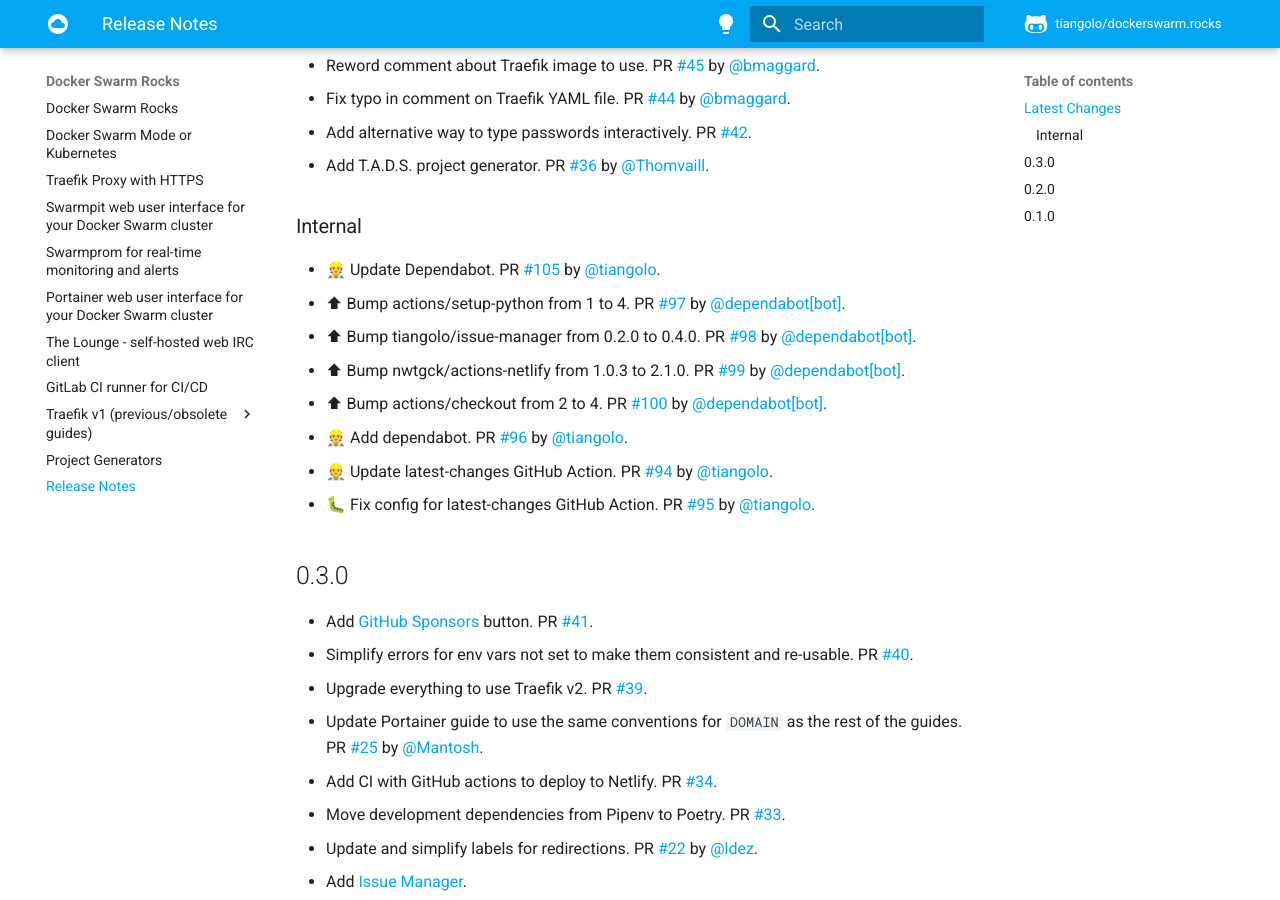
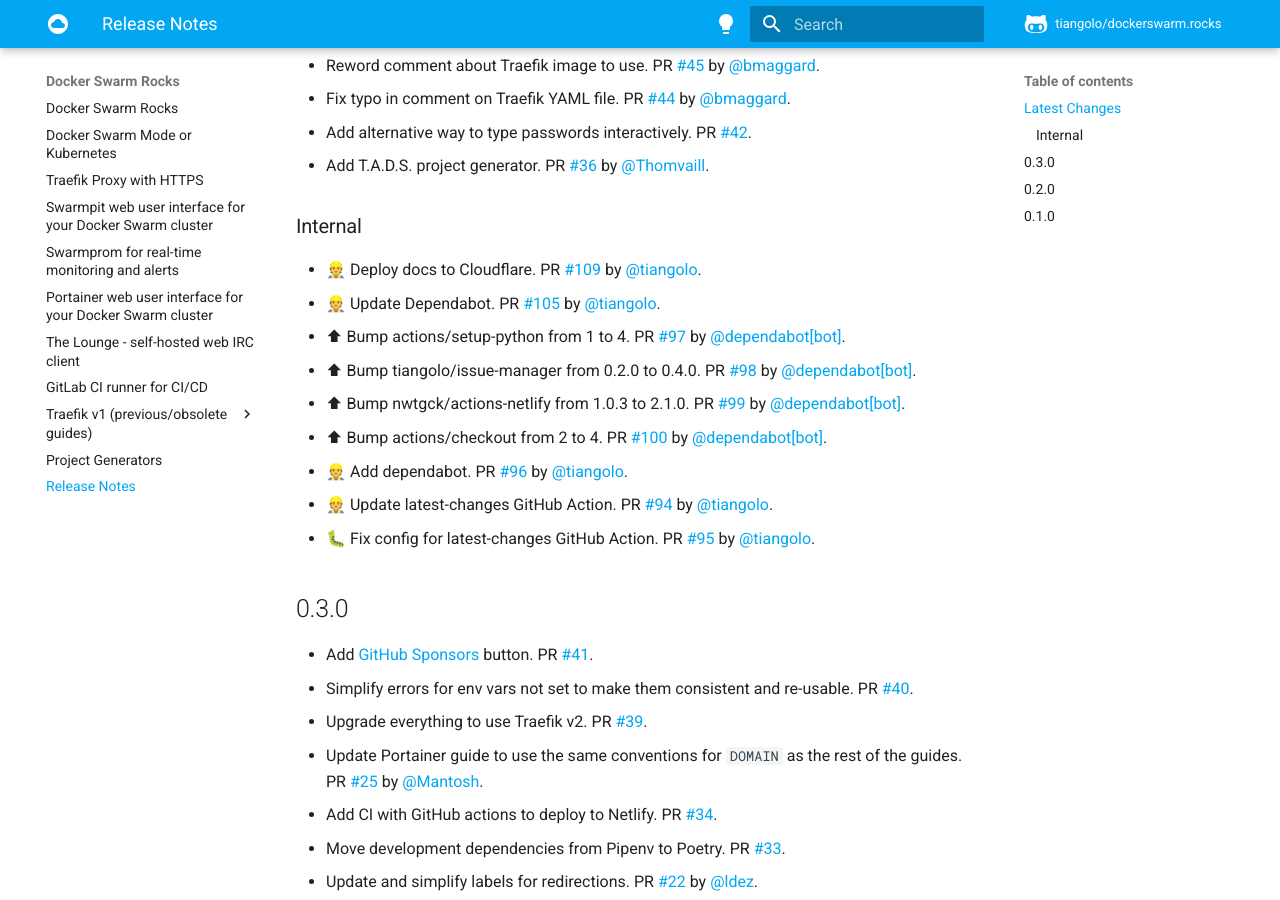
Before and after one commit to tiangolo/dockerswarm.rocks, an MkDocs documentation site: the page built from docs/release-notes.md, in a window 1280 px wide and 900 px high, scrolled down 346 px. Built offline with MkDocs 1.6.1 and Material for MkDocs 9.7.7, drawn with Linux system fonts in a browser that asks for light colours; comment, search, counter and statistics services are not loaded.

Commit message:
📝 Update release notes

```diff
--- a/docs/release-notes.md
+++ b/docs/release-notes.md
@@ -14,6 +14,7 @@
 
 ### Internal
 
+* 👷 Deploy docs to Cloudflare. PR [#109](https://github.com/tiangolo/dockerswarm.rocks/pull/109) by [@tiangolo](https://github.com/tiangolo).
 * 👷 Update Dependabot. PR [#105](https://github.com/tiangolo/dockerswarm.rocks/pull/105) by [@tiangolo](https://github.com/tiangolo).
 * ⬆ Bump actions/setup-python from 1 to 4. PR [#97](https://github.com/tiangolo/dockerswarm.rocks/pull/97) by [@dependabot[bot]](https://github.com/apps/dependabot).
 * ⬆ Bump tiangolo/issue-manager from 0.2.0 to 0.4.0. PR [#98](https://github.com/tiangolo/dockerswarm.rocks/pull/98) by [@dependabot[bot]](https://github.com/apps/dependabot).
```
